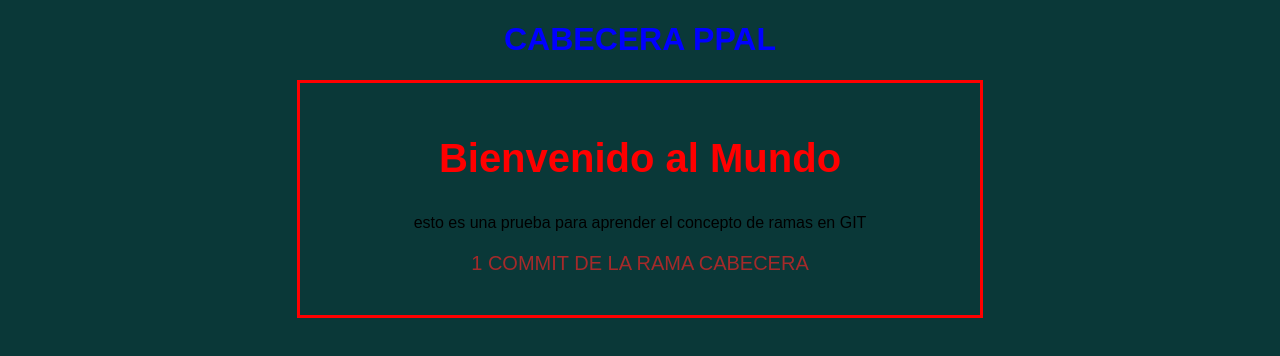
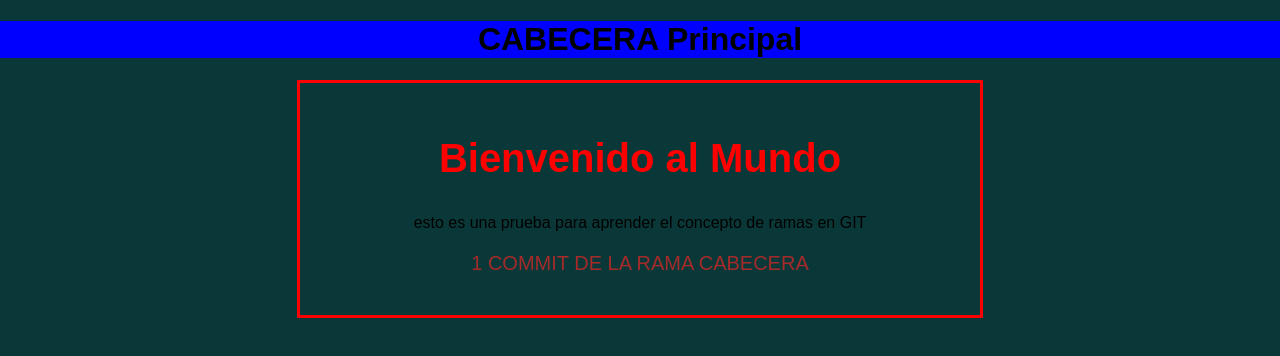
Before and after one commit to ThePaisa/Hyperblog, a plain HTML site: page index.html in a window 1280 px wide. Drawn offline with Linux system fonts and the light colour scheme; files that its build step writes are made by us from their sources.

Commit message:
solucion al error

```diff
--- a/CSS/style.css
+++ b/CSS/style.css
@@ -24,6 +24,6 @@ h2{
     font-size: 40px;
 }
 
-h1{
-    color: blue;
+#cabecera{
+    background-color: blue;
 }
--- a/index.html
+++ b/index.html
@@ -2,13 +2,13 @@
 <html lang="en">
 <head>
     <meta charset="UTF-8">
-    <link rel="stylesheet" href="./style.css">
+    <link rel="stylesheet" href="./CSS/style.css">
     <title>RAMAS GIT</title>
 </head>
 <body>
 
     <header id="cabecera">
-        <h1>CABECERA PPAL</h1>
+        <h1>CABECERA Principal</h1>
     </header>
 
     <div id="contenedor">
```
